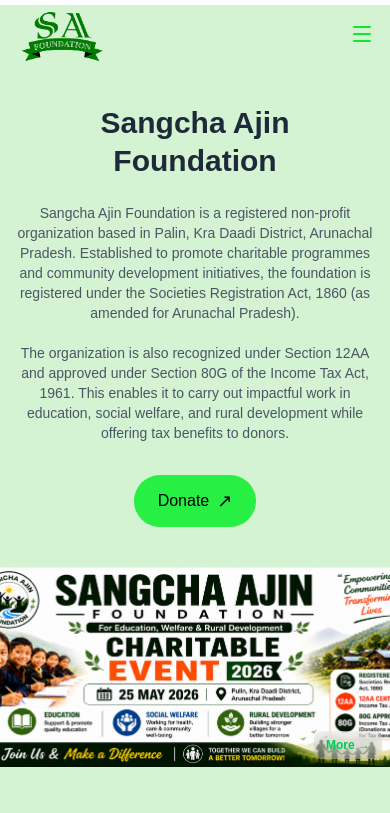
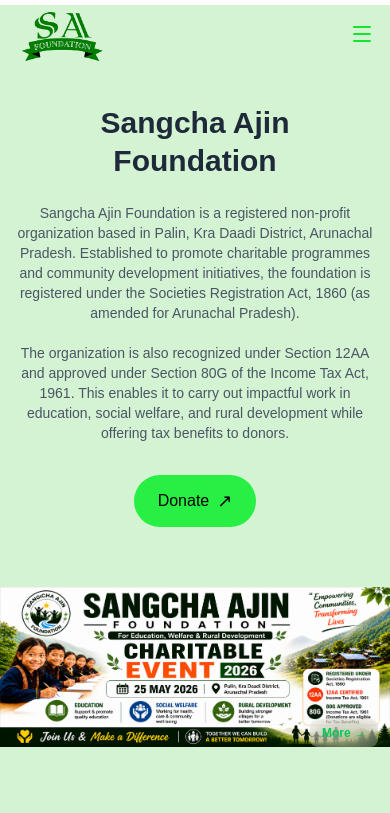
Before and after one commit to chaudharytrpw/foundation, a Next.js app: page / in a window 390 px wide. Shown: the top 813 px of the page. Built offline with nearby package versions, Linux system fonts and the light colour scheme.

Commit message:
solve issue cut banner ka

```diff
--- a/app/components/EventSection.js
+++ b/app/components/EventSection.js
@@ -1,21 +1,25 @@
-"use client"
+"use client";
 import Image from "next/image";
 import { useRouter } from "next/navigation";
 
 export default function EventSection() {
- const router = useRouter();
-   return (
-    <section className="relative mb-2 w-full h-[200px] sm:h-[300px] md:h-[400px] lg:h-[500px] xl:h-[600px] overflow-hidden">
+  const router = useRouter();
+
+  return (
+    <section className="relative w-full h-[200px] sm:h-[300px] md:h-[400px] lg:h-[500px] xl:h-[600px]  overflow-hidden">
       <Image
         src="/events/event_8.png"
         fill
         priority
-        className="object-cover object-center"
+        className="object-contain"
         alt="Event"
       />
 
-      <div className="absolute bottom-2 right-2 sm:bottom-4 sm:right-4 z-20">
-        <button onClick={() => router.push("/events")} className="px-3 py-1.5 cursor-pointer sm:px-4 text-green-500 sm:py-2 bg-white/20 hover:bg-white/40 backdrop-blur-md rounded-lg font-semibold  text-xs sm:text-sm md:text-base transition duration-300">
+      <div className="absolute bottom-3 right-3 sm:bottom-4 sm:right-4 mb-2 z-20">
+        <button
+          onClick={() => router.push("/events")}
+          className="px-3 py-1.5 cursor-pointer sm:px-4 text-green-500 sm:py-2 bg-white/20 hover:bg-white/40 backdrop-blur-md rounded-lg font-semibold text-xs sm:text-sm md:text-base transition duration-300"
+        >
           More →
         </button>
       </div>
```
